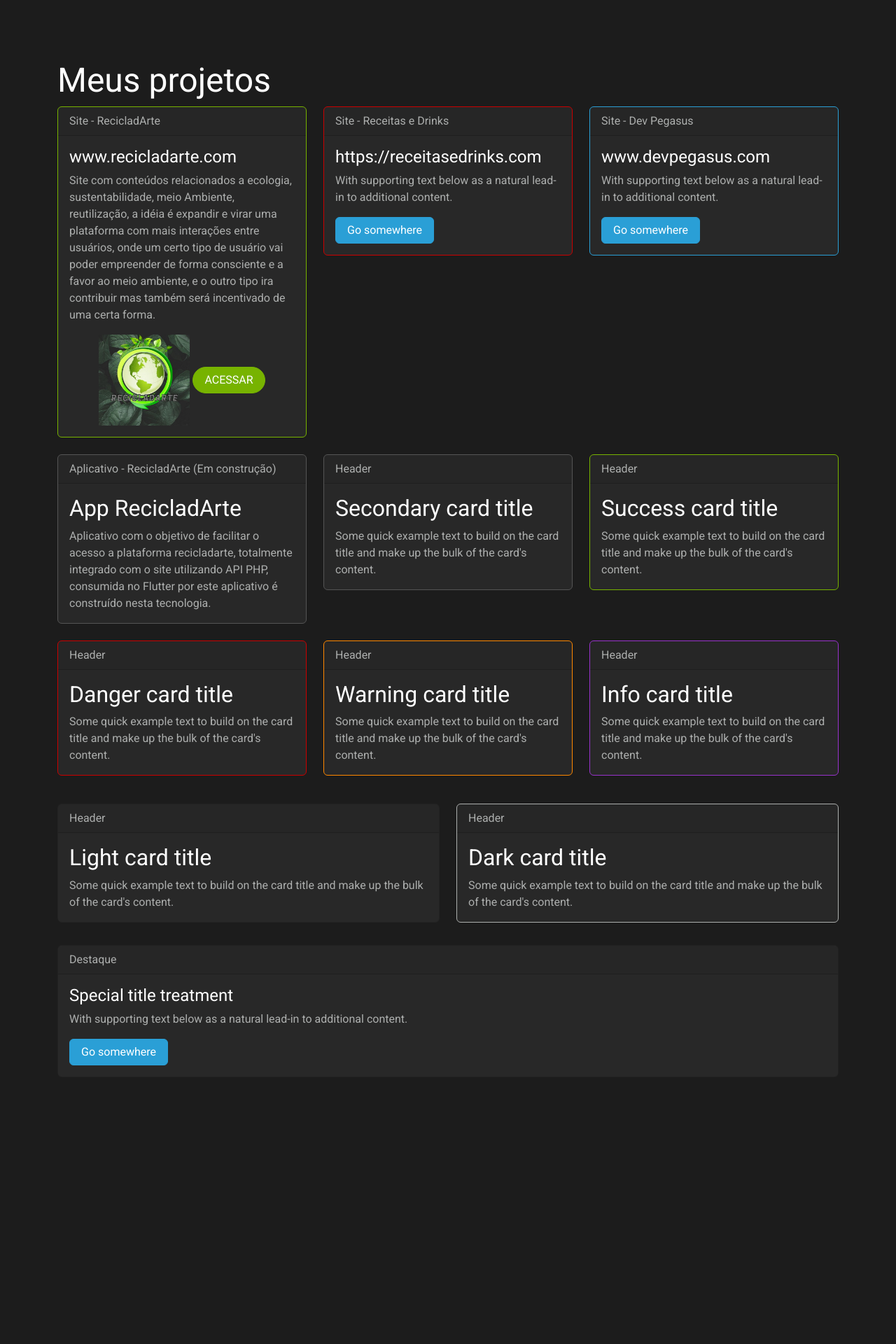
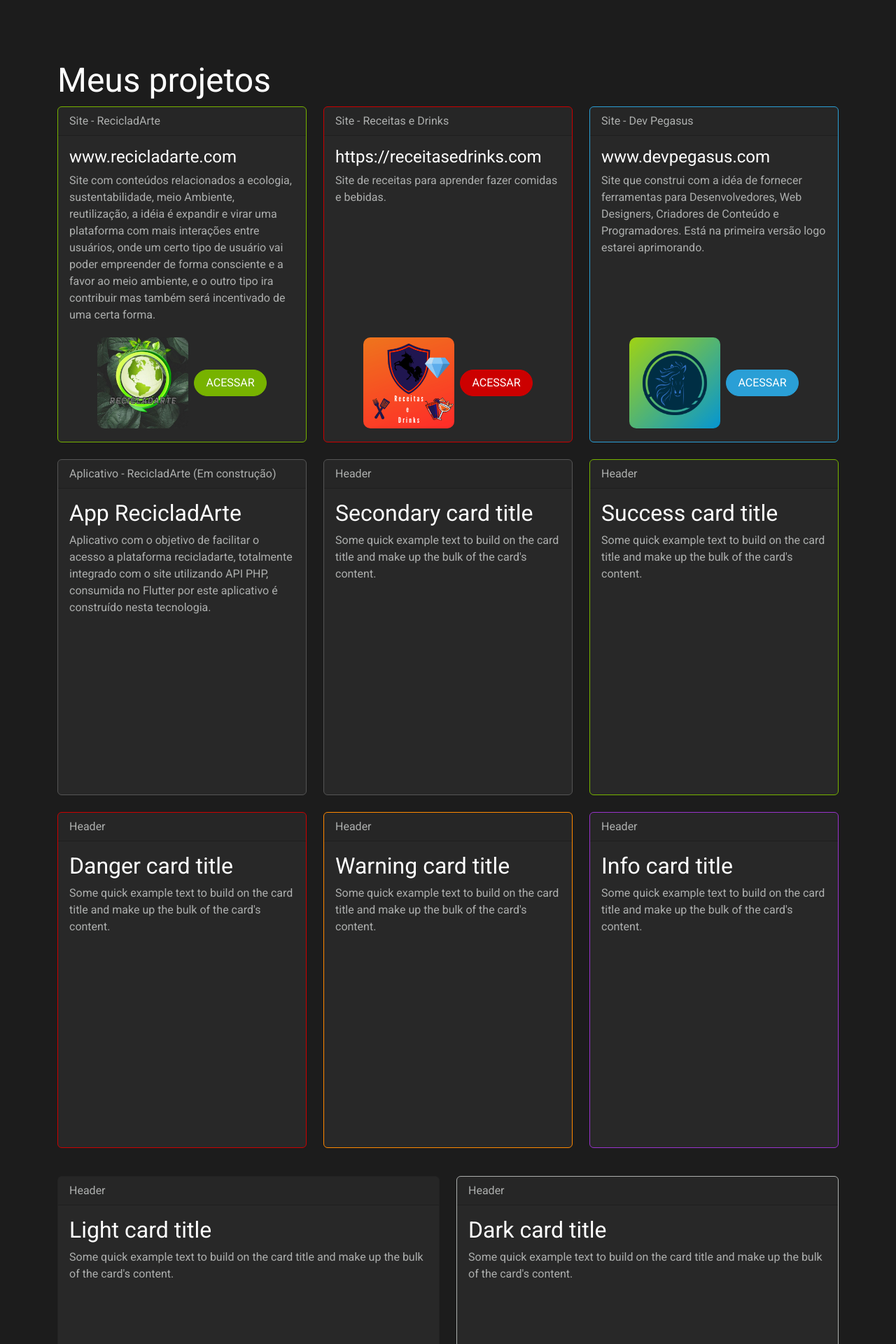
Before and after one commit to Maycon-crz/maycon-crz.github.io, a PHP site: page / in a window 1280 px wide. Shown: the part 610-2530 px from the top of the page at 70% size. Before the commit the page ends 2132 px from the top, so only its background shows below. Run offline with PHP 8.4, Linux system fonts and the light colour scheme.

Commit message:
Adicionando logos

```diff
--- a/assets/css/style.css
+++ b/assets/css/style.css
@@ -28,10 +28,19 @@
     }
 }
 
+.card{
+    min-height: 480px;
+}
+
+.card p{
+    min-height: 220px;
+}
+
 .projectImages{
     width: 100%;
     max-width: 130px;
     height: 130px;
+    border-radius: 10px;
 
     /*
     //Este código alinha a imagem ao centro
@@ -40,3 +49,11 @@
     margin-right: auto;
     */
 }
+
+
+
+@media only screen and (max-width: 600px) {
+    .card p{
+        min-height: 0px !important;
+    }
+}
--- a/index.html
+++ b/index.html
@@ -9,7 +9,8 @@
     <!-- Icone -->
     <link rel="shortcut icon" href="assets/img/logo_recicladarte.jpg">
     <!-- CSS only -->
-    <link href="https://cdn.jsdelivr.net/npm/bootstrap@5.2.3/dist/css/bootstrap.min.css" rel="stylesheet" integrity="sha384-rbsA2VBKQhggwzxH7pPCaAqO46MgnOM80zW1RWuH61DGLwZJEdK2Kadq2F9CUG65" crossorigin="anonymous">
+    <link href="https://cdn.jsdelivr.net/npm/bootstrap@5.2.3/dist/css/bootstrap.min.css" rel="stylesheet"
+        integrity="sha384-rbsA2VBKQhggwzxH7pPCaAqO46MgnOM80zW1RWuH61DGLwZJEdK2Kadq2F9CUG65" crossorigin="anonymous">
     <link href="assets/css/style.css" rel="stylesheet">
     <link href="assets/css/bootstrap.min.css" rel="stylesheet" />
 </head>
@@ -18,7 +19,8 @@
     <nav class="navbar navbar-expand-lg bg-light">
         <div class="container-fluid">
             <a class="navbar-brand" href="#">Meu Portfólio</a>
-            <button class="navbar-toggler" type="button" data-bs-toggle="collapse" data-bs-target="#navbarNavDropdown" aria-controls="navbarNavDropdown" aria-expanded="false" aria-label="Toggle navigation">
+            <button class="navbar-toggler" type="button" data-bs-toggle="collapse" data-bs-target="#navbarNavDropdown"
+                aria-controls="navbarNavDropdown" aria-expanded="false" aria-label="Toggle navigation">
                 <span class="navbar-toggler-icon"></span>
             </button>
             <div class="collapse navbar-collapse" id="navbarNavDropdown">
@@ -33,7 +35,8 @@
                         <a class="nav-link" href="#">Pricing</a>
                     </li>
                     <li class="nav-item dropdown">
-                        <a class="nav-link dropdown-toggle" href="#" role="button" data-bs-toggle="dropdown" aria-expanded="false">
+                        <a class="nav-link dropdown-toggle" href="#" role="button" data-bs-toggle="dropdown"
+                            aria-expanded="false">
                             Dropdown link
                         </a>
                         <ul class="dropdown-menu">
@@ -52,15 +55,20 @@
                 <h1 class="h3 mt-5">Olá! Meu nome é Maycon Nascimento de Oliveira, Desenvolvedor WEB e Mobile</h1>
                 <ul class="nav nav-tabs mt-5" role="tablist">
                     <li class="nav-item" role="presentation">
-                        <a class="nav-link active" data-bs-toggle="tab" href="#home" aria-selected="true" role="tab">Home</a>
+                        <a class="nav-link active" data-bs-toggle="tab" href="#home" aria-selected="true"
+                            role="tab">Home</a>
                     </li>
                     <li class="nav-item" role="presentation">
-                        <a class="nav-link" data-bs-toggle="tab" href="#profile" aria-selected="false" role="tab" tabindex="-1">Profile</a>
+                        <a class="nav-link" data-bs-toggle="tab" href="#profile" aria-selected="false" role="tab"
+                            tabindex="-1">Profile</a>
                     </li>
                 </ul>
                 <div id="myTabContent" class="tab-content">
                     <div class="tab-pane fade active show" id="home" role="tabpanel">
-                        <p>Tenho habilidades necessárias para o desenvolvimento de sites e sistemas web, certificado PHP, 3 sites online, geralmente utilizo em arquitetura MVC, e procuro seguir o mantra do Baixo Acoplamento e Alta Coesão. Para o desenvolvimento mobile tenho dominio em Dart/<a href="https://flutter.dev/">Flutter</a></p>
+                        <p>Tenho habilidades necessárias para o desenvolvimento de sites e sistemas web, certificado
+                            PHP, 3 sites online, geralmente utilizo em arquitetura MVC, e procuro seguir o mantra do
+                            Baixo Acoplamento e Alta Coesão. Para o desenvolvimento mobile tenho dominio em Dart/<a
+                                href="https://flutter.dev/">Flutter</a></p>
                     </div>
                     <div class="tab-pane fade" id="profile" role="tabpanel">
                         <p>Este Portfólio ainda esta em construção!</p>
@@ -82,10 +90,14 @@
                     <div class="card-header">Site - RecicladArte</div>
                     <div class="card-body text-dark">
                         <h5 class="card-title">www.recicladarte.com</h5>
-                        <p class="card-text">Site com conteúdos relacionados a ecologia, sustentabilidade, meio Ambiente, reutilização, a idéia é expandir e virar uma plataforma com mais interações entre usuários, onde um certo tipo de usuário vai poder empreender de forma consciente e a favor ao meio ambiente, e o outro tipo ira contribuir mas também será incentivado de uma certa forma.</p>
+                        <p class="card-text">Site com conteúdos relacionados a ecologia, sustentabilidade, meio
+                            Ambiente, reutilização, a idéia é expandir e virar uma plataforma com mais interações entre
+                            usuários, onde um certo tipo de usuário vai poder empreender de forma consciente e a favor
+                            ao meio ambiente, e o outro tipo ira contribuir mas também será incentivado de uma certa
+                            forma.</p>
                         <div class="text-center">
                             <img src="assets/img/logo_recicladarte.jpg" class="projectImages" />
-                            <a href="#" class="btn btn-success rounded-pill">ACESSAR</a>
+                            <a href="#" class="btn btn-success rounded-pill ms-1">ACESSAR</a>
                         </div>
                     </div>
                 </div>
@@ -95,8 +107,11 @@
                     <div class="card-header">Site - Receitas e Drinks</div>
                     <div class="card-body">
                         <h5 class="card-title">https://receitasedrinks.com</h5>
-                        <p class="card-text">With supporting text below as a natural lead-in to additional content.</p>
-                        <a href="#" class="btn btn-primary">Go somewhere</a>
+                        <p class="card-text">Site de receitas para aprender fazer comidas e bebidas.</p>
+                        <div class="text-center">
+                            <img src="assets/img/logo_receitas_e_drinks.png" class="projectImages" />
+                            <a href="#" class="btn btn-danger rounded-pill ms-1">ACESSAR</a>
+                        </div>
                     </div>
                 </div>
             </article>
@@ -105,8 +120,13 @@
                     <div class="card-header">Site - Dev Pegasus</div>
                     <div class="card-body">
                         <h5 class="card-title">www.devpegasus.com</h5>
-                        <p class="card-text">With supporting text below as a natural lead-in to additional content.</p>
-                        <a href="#" class="btn btn-primary">Go somewhere</a>
+                        <p class="card-text">Site que construi com a idéa de fornecer ferramentas para Desenvolvedores,
+                            Web Designers, Criadores de Conteúdo e Programadores. Está na primeira versão logo estarei
+                            aprimorando.</p>
+                        <div class="text-center">
+                            <img src="assets/img/dev_pegasus.png" class="projectImages" />
+                            <a href="#" class="btn btn-primary rounded-pill ms-1">ACESSAR</a>
+                        </div>
                     </div>
                 </div>
             </article>
@@ -117,7 +137,9 @@
                     <div class="card-header">Aplicativo - RecicladArte (Em construção)</div>
                     <div class="card-body">
                         <h4 class="card-title">App RecicladArte</h4>
-                        <p class="card-text">Aplicativo com o objetivo de facilitar o acesso a plataforma recicladarte, totalmente integrado com o site utilizando API PHP, consumida no Flutter por este aplicativo é construído nesta tecnologia.</p>
+                        <p class="card-text">Aplicativo com o objetivo de facilitar o acesso a plataforma recicladarte,
+                            totalmente integrado com o site utilizando API PHP, consumida no Flutter por este aplicativo
+                            é construído nesta tecnologia.</p>
                     </div>
                 </div>
             </article>
@@ -126,7 +148,8 @@
                     <div class="card-header">Header</div>
                     <div class="card-body">
                         <h4 class="card-title">Secondary card title</h4>
-                        <p class="card-text">Some quick example text to build on the card title and make up the bulk of the card's content.</p>
+                        <p class="card-text">Some quick example text to build on the card title and make up the bulk of
+                            the card's content.</p>
                     </div>
                 </div>
             </article>
@@ -135,7 +158,8 @@
                     <div class="card-header">Header</div>
                     <div class="card-body">
                         <h4 class="card-title">Success card title</h4>
-                        <p class="card-text">Some quick example text to build on the card title and make up the bulk of the card's content.</p>
+                        <p class="card-text">Some quick example text to build on the card title and make up the bulk of
+                            the card's content.</p>
                     </div>
                 </div>
             </article>
@@ -146,7 +170,8 @@
                     <div class="card-header">Header</div>
                     <div class="card-body">
                         <h4 class="card-title">Danger card title</h4>
-                        <p class="card-text">Some quick example text to build on the card title and make up the bulk of the card's content.</p>
+                        <p class="card-text">Some quick example text to build on the card title and make up the bulk of
+                            the card's content.</p>
                     </div>
                 </div>
             </article>
@@ -155,7 +180,8 @@
                     <div class="card-header">Header</div>
                     <div class="card-body">
                         <h4 class="card-title">Warning card title</h4>
-                        <p class="card-text">Some quick example text to build on the card title and make up the bulk of the card's content.</p>
+                        <p class="card-text">Some quick example text to build on the card title and make up the bulk of
+                            the card's content.</p>
                     </div>
                 </div>
             </article>
@@ -164,7 +190,8 @@
                     <div class="card-header">Header</div>
                     <div class="card-body">
                         <h4 class="card-title">Info card title</h4>
-                        <p class="card-text">Some quick example text to build on the card title and make up the bulk of the card's content.</p>
+                        <p class="card-text">Some quick example text to build on the card title and make up the bulk of
+                            the card's content.</p>
                     </div>
                 </div>
             </article>
@@ -175,7 +202,8 @@
                     <div class="card-header">Header</div>
                     <div class="card-body">
                         <h4 class="card-title">Light card title</h4>
-                        <p class="card-text">Some quick example text to build on the card title and make up the bulk of the card's content.</p>
+                        <p class="card-text">Some quick example text to build on the card title and make up the bulk of
+                            the card's content.</p>
                     </div>
                 </div>
             </article>
@@ -184,7 +212,8 @@
                     <div class="card-header">Header</div>
                     <div class="card-body">
                         <h4 class="card-title">Dark card title</h4>
-                        <p class="card-text">Some quick example text to build on the card title and make up the bulk of the card's content.</p>
+                        <p class="card-text">Some quick example text to build on the card title and make up the bulk of
+                            the card's content.</p>
                     </div>
                 </div>
             </article>
@@ -202,7 +231,9 @@
         </section>
     </footer>
     <!-- JavaScript Bundle with Popper -->
-    <script src="https://cdn.jsdelivr.net/npm/bootstrap@5.2.3/dist/js/bootstrap.bundle.min.js" integrity="sha384-kenU1KFdBIe4zVF0s0G1M5b4hcpxyD9F7jL+jjXkk+Q2h455rYXK/7HAuoJl+0I4" crossorigin="anonymous"></script>
+    <script src="https://cdn.jsdelivr.net/npm/bootstrap@5.2.3/dist/js/bootstrap.bundle.min.js"
+        integrity="sha384-kenU1KFdBIe4zVF0s0G1M5b4hcpxyD9F7jL+jjXkk+Q2h455rYXK/7HAuoJl+0I4"
+        crossorigin="anonymous"></script>
 </body>
 
 </html>
```
Also changed, not shown: assets/img/dev_pegasus.png (added), assets/img/logo_receitas_e_drinks.png (added).
